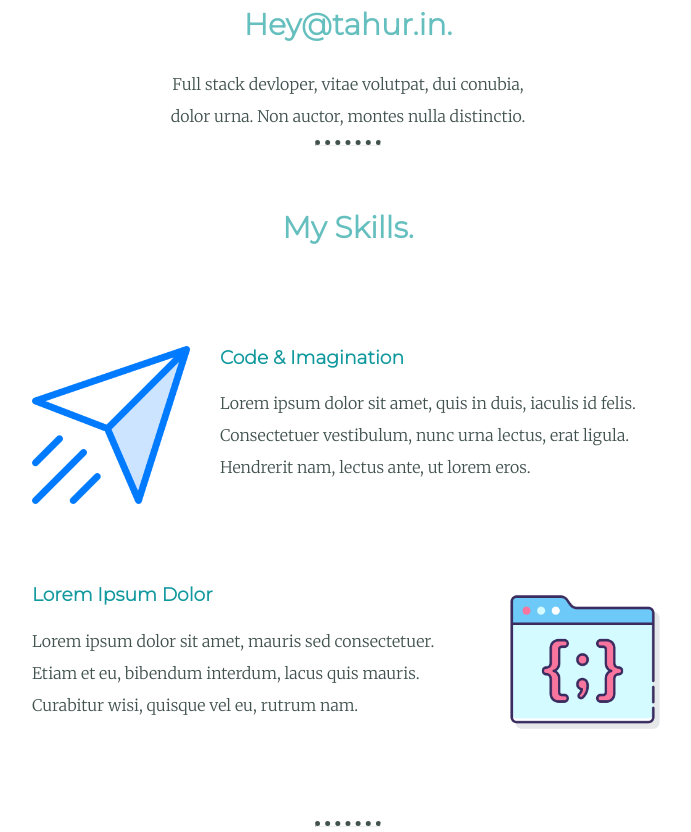
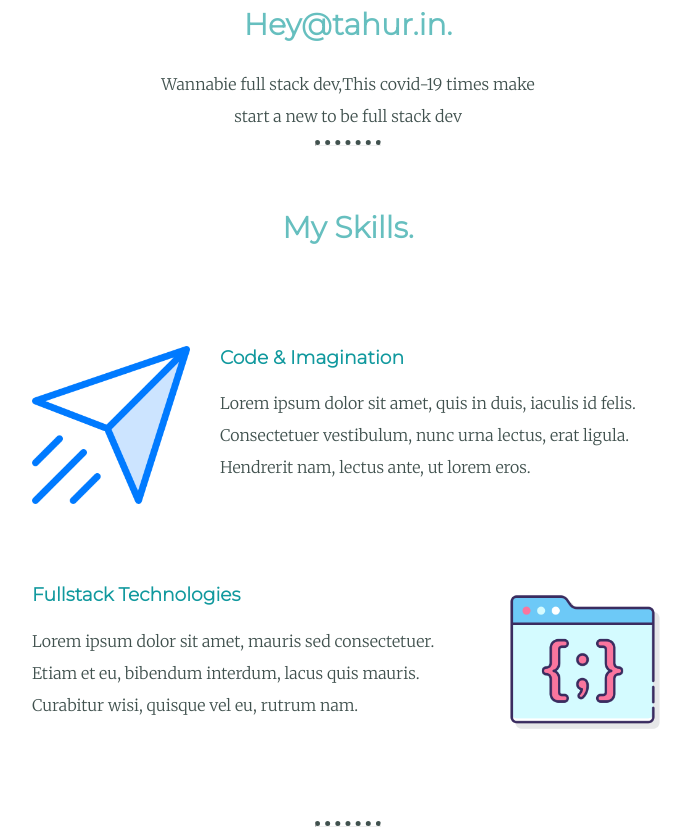
Before and after one commit to tahur/Blog-tahur, a plain HTML site: page index.html in a window 1280 px wide. Shown: the part 907-1739 px from the top of the page, without its empty margins (292-983 px from the left). Drawn offline with Linux system fonts and the light colour scheme.

Commit message:
Few Changes

```diff
--- a/index.html
+++ b/index.html
@@ -25,7 +25,7 @@
         <div class="profile">
           <img class="dsp" src="img/circle-cropped.png" alt="">
           <h2>Hey@tahur.in.</h2>
-          <p class="des">Full stack devloper, vitae volutpat, dui conubia, dolor urna. Non auctor, montes nulla distinctio.</p>
+          <p class="des"> Wannabie full stack dev,This covid-19 times make start a new to be full stack dev</p>
         </div>
         <hr>
         <div class="skills">
@@ -37,7 +37,7 @@
           </div>
           <div class="skill-row">
             <img class="skill-img-2" src="img/java.png" alt="">
-            <h3>Lorem Ipsum Dolor</h3>
+            <h3>Fullstack Technologies</h3>
             <p>Lorem ipsum dolor sit amet, mauris sed consectetuer. Etiam et eu, bibendum interdum, lacus quis mauris. Curabitur wisi, quisque vel eu, rutrum nam.</p>
           </div>
         </div>
```
